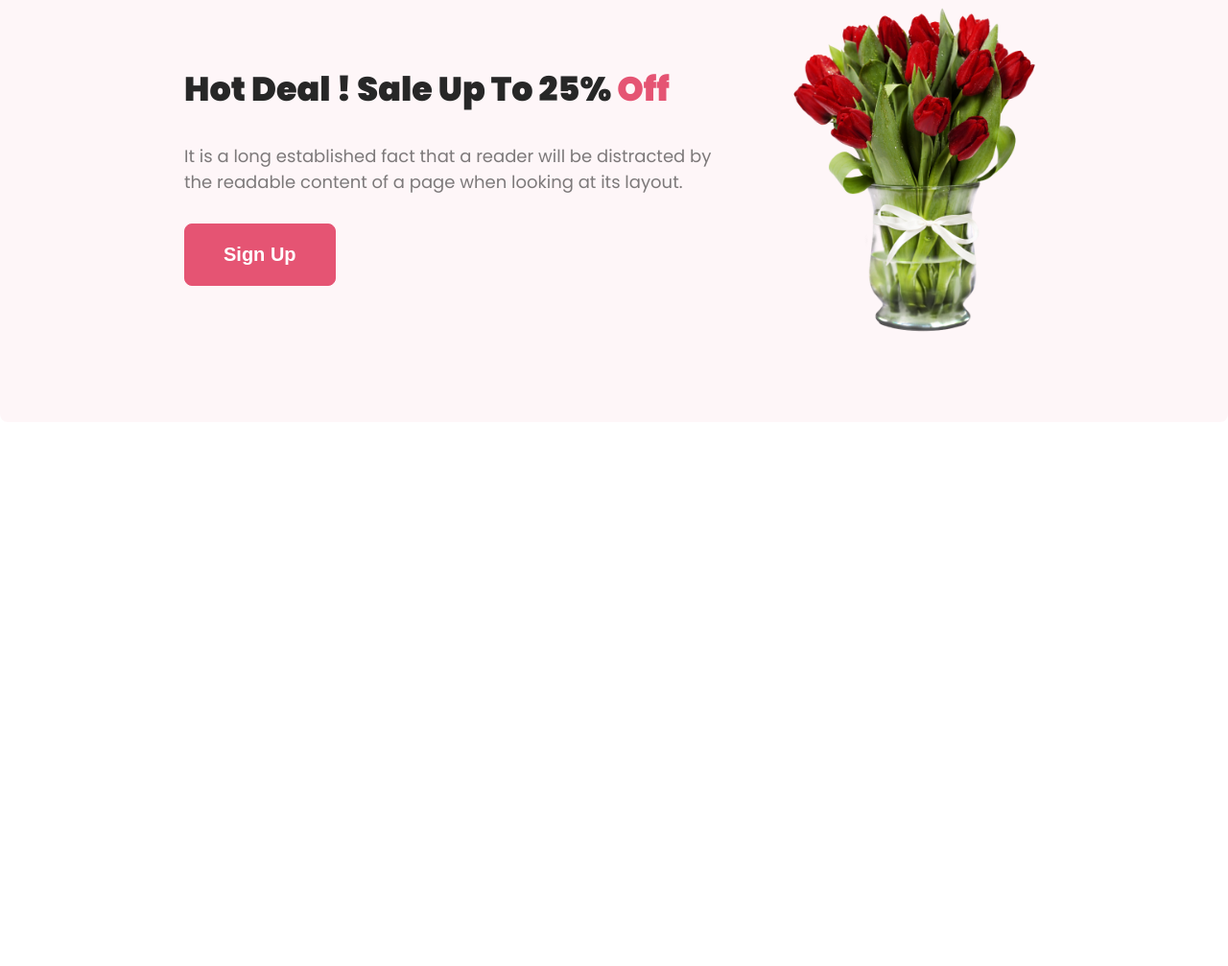
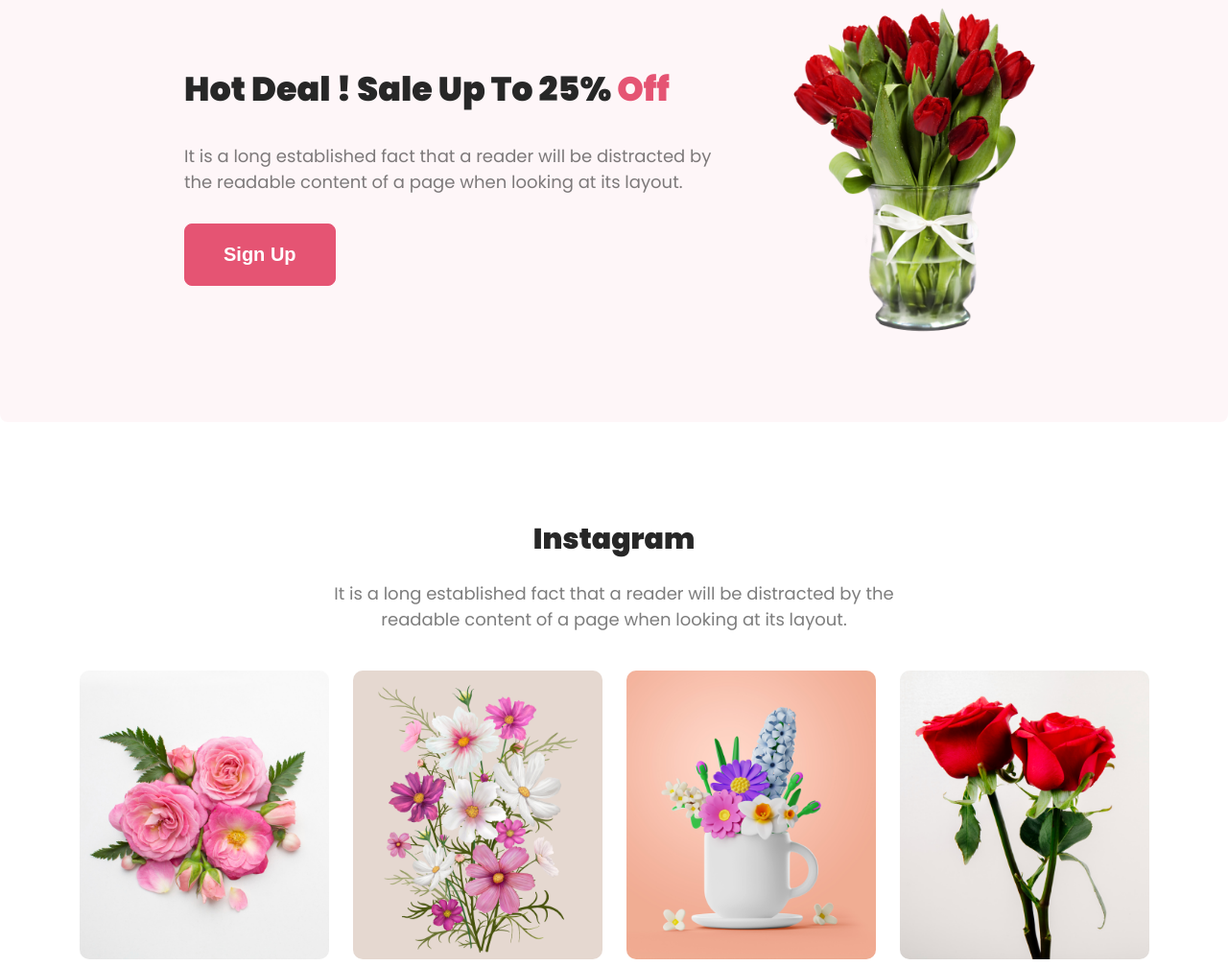
Before and after one commit to rokonroni/Flower-Shop, a plain HTML site: page index.html in a window 1280 px wide. Shown: the part 1843-2850 px from the top of the page at 96% size. Before the commit the page ends 2383 px from the top, so only its background shows below. Drawn offline with Linux system fonts and the light colour scheme.

Commit message:
Instra Section Done

```diff
--- a/index.html
+++ b/index.html
@@ -116,6 +116,44 @@
         </div>
       </section>
       <!-- Offer Section End -->
+      <section class="instra-section">
+        <div class="section-info">
+            <h3 class="section-title">Instagram</h3>
+            <p class="section-desc">
+                It is a long established fact that a reader will be distracted by the readable content of a page when looking at its layout.
+            </p>
+          </div>
+          <div class="instra-items">
+            <div class="instra-item">
+              <img
+                class="instra-img instra-1"
+                src="./images/ig1.png"
+                alt="1st feature image"
+              />
+            </div>
+            <div class="instra-item">
+              <img
+                class="instra-img instra-2"
+                src="./images/ig2.png"
+                alt="2nd feature image"
+              />
+            </div>
+            <div class="instra-item">
+              <img
+                class="instra-img instra-3"
+                src="./images/ig3.png"
+                alt="3rd feature image"
+              />
+            </div>
+            <div class="instra-item">
+                <img
+                  class="instra-img instra-4"
+                  src="./images/ig4.png"
+                  alt="3rd feature image"
+                />
+              </div>
+          </div>
+      </section>
     </main>
     <!-- Main Section End -->
   </body>
--- a/styles/style.css
+++ b/styles/style.css
@@ -153,3 +153,20 @@ width: 550px;
     height: 350px;
     width: auto;
 }
+/* Instra section styles */
+.instra-section {
+    width: 80%;
+    margin: auto;
+    text-align: center;
+}
+.instra-items {
+    display: flex;
+    align-items: center;
+    justify-content: center;
+    gap: 25px;
+}
+.instra-item img{
+    width: 260px;
+    height: auto;
+    border-radius: 10px;
+}
```
